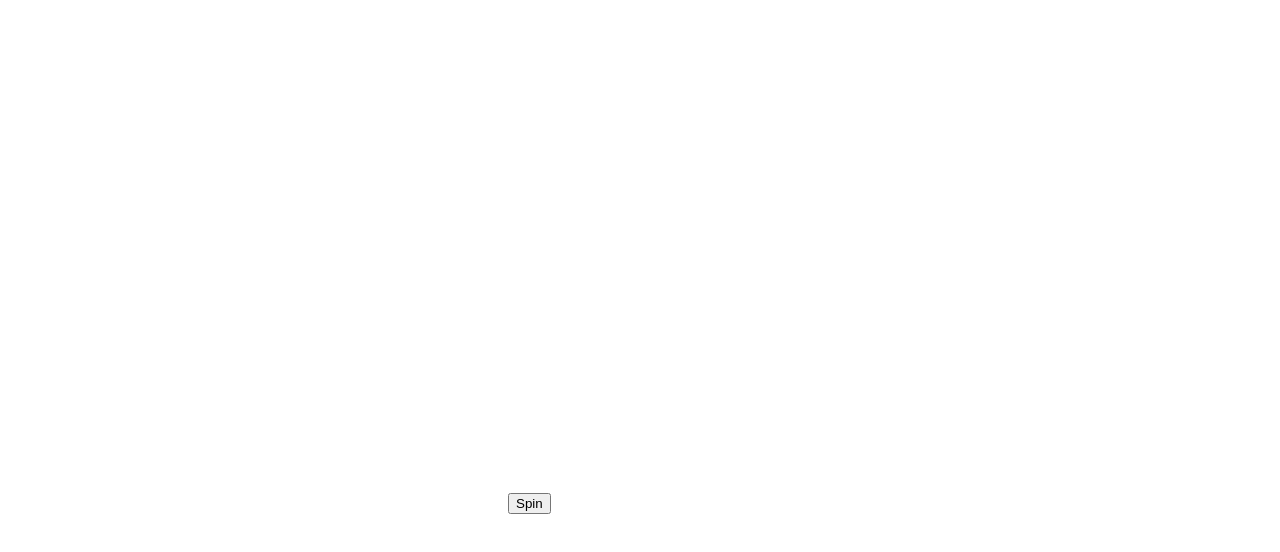
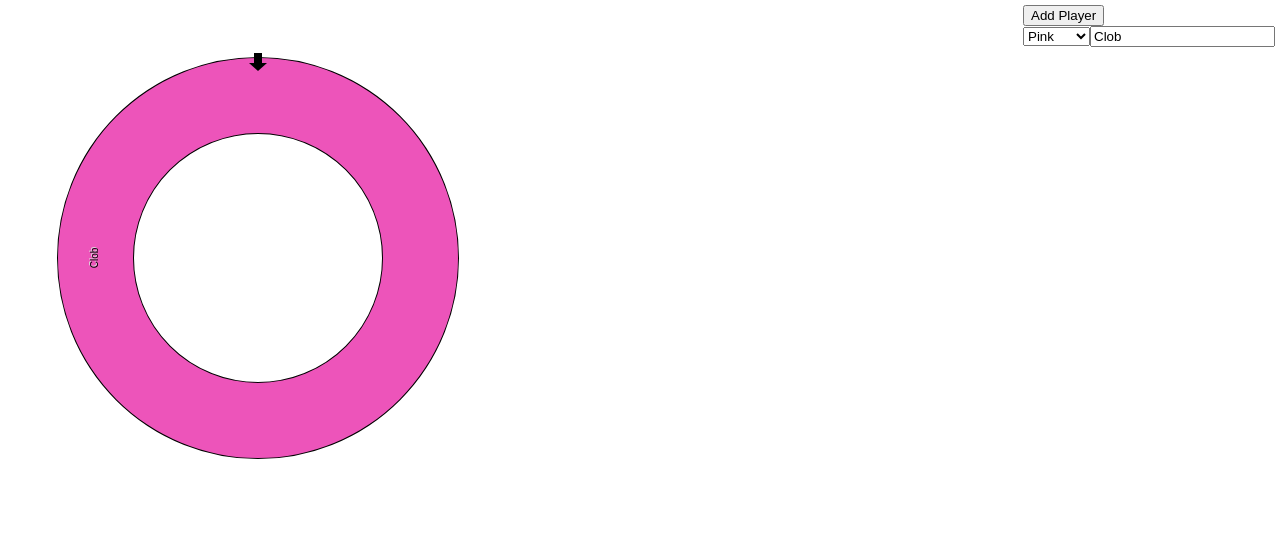
Before and after one commit to Colbydude/among-us-roulette, a Vue app: page / in a window 1280 px wide. Shown: the top 552 px of the page. Built offline with nearby package versions, Linux system fonts and the light colour scheme.

Commit message:
Working prototype.

```diff
--- a/babel.config.js
+++ b/babel.config.js
@@ -1,5 +1,5 @@
 module.exports = {
-  presets: [
-    '@vue/cli-plugin-babel/preset'
-  ]
+    presets: [
+        '@vue/cli-plugin-babel/preset'
+    ]
 }
--- a/package.json
+++ b/package.json
@@ -1,5 +1,5 @@
 {
-  "name": "among-us-wheel",
+    "name": "@colbydude/among-us-roulette",
     "version": "0.1.0",
     "private": true,
     "scripts": {
--- a/src/App.vue
+++ b/src/App.vue
@@ -1,25 +1,62 @@
 <template>
     <div id="app">
-        <Wheel />
+        <wheel :players="players" />
+        <div class="player-list">
+            <button @click="addPlayer()">Add Player</button>
+            <player-input
+                v-for="(player, index) in players"
+                :key="index"
+                :player="player"
+            />
+        </div>
     </div>
 </template>
 
 <script>
 import Colors from './data/Colors';
-// import PlayerInput from './components/PlayerInput.vue';
+import PlayerInput from './components/PlayerInput.vue';
 import Wheel from './components/Wheel.vue';
 
 export default {
     name: 'App',
 
     components: {
-        // PlayerInput,
+        PlayerInput,
         Wheel
     },
 
     data: () => ({
-        availableColors: Colors,
-        players: []
-    })
+        colors: Colors,
+        players: [
+            { playerName: 'Clob', colorHex: Colors.find(color => color.colorName === 'Pink').colorHex },
+        ]
+    }),
+
+    methods: {
+        addPlayer() {
+            if (this.players.length >= 10) {
+                return;
+            }
+
+            this.players.push({
+                colorHex: Colors[0].colorHex,
+                playerName: '',
+                key: this.randomString()
+            });
+        },
+
+        randomString() {
+            return Math.random().toString(36).substring(7);
+        }
+    }
 }
 </script>
+
+<style scoped>
+.player-list {
+    padding: 5px;
+    position: absolute;
+    right: 0;
+    top: 0;
+}
+</style>
--- a/src/components/PlayerInput.vue
+++ b/src/components/PlayerInput.vue
@@ -1,24 +1,33 @@
 <template>
     <div class="player-input">
+        <select v-model="player.colorHex">
+            <option
+                v-for="color in colors"
+                :key="color.colorName"
+                :value="color.colorHex"
+            >
+                {{ color.colorName }}
+            </option>
+        </select>
+        <input v-model="player.playerName" type="text" placeholder="Player Name">
     </div>
 </template>
 
 <script>
+import Colors from '../data/Colors';
+
 export default {
     name: 'PlayerInput',
 
     props: {
-        color: {
+        player: {
             type: Object,
-            default: () => ({
-                colorName: 'White',
-                colorHex: '#ffffff'
-            })
-        },
-        playerName: {
-            type: String,
-            default: ''
+            required: true
         }
-    }
+    },
+
+    data: () => ({
+        colors: Colors
+    })
 }
 </script>
--- a/src/components/Wheel.vue
+++ b/src/components/Wheel.vue
@@ -1,7 +1,6 @@
 <template>
     <div class="wheel container">
-        <canvas id="canvas" width="500" height="500"></canvas>
-        <button>Spin</button>
+        <canvas @click="spinWheel()" id="canvas" width="500" height="500"></canvas>
     </div>
 </template>
 
@@ -14,10 +13,149 @@ export default {
             type: Array,
             default: () => []
         }
+    },
+
+    data: () => ({
+        spinAngleStart: 10,
+        spinTime: 0,
+        spinTimeTotal: 0,
+        spinTimeout: null,
+        startAngle: 0,
+        wheelCtx: ''
+    }),
+
+    computed: {
+        arc() {
+            return Math.PI / (this.players.length / 2);
+        }
+    },
+
+    watch: {
+        players: {
+            deep: true,
+
+            handler() {
+                this.drawRouletteWheel();
+            }
+        }
+    },
+
+    mounted() {
+        this.drawRouletteWheel();
+    },
+
+    methods: {
+        drawRouletteWheel() {
+            // Thank you: https://codepen.io/barney-parker/pen/OPyYqy
+            const canvas = document.getElementById("canvas");
+
+            if (canvas.getContext) {
+                let outsideRadius = 200;
+                let textRadius = 160;
+                let insideRadius = 125;
+
+                this.wheelCtx = canvas.getContext('2d');
+                this.wheelCtx.clearRect(0, 0, 500, 500);
+
+                this.wheelCtx.strokeStyle = 'black';
+                this.wheelCtx.lineWidth = 2;
+
+                for (let i = 0; i < this.players.length; i++) {
+                    let angle = this.startAngle + i * this.arc;
+                    this.wheelCtx.fillStyle = this.players[i].colorHex;
+
+                    this.wheelCtx.beginPath();
+                    this.wheelCtx.arc(250, 250, outsideRadius, angle, angle + this.arc, false);
+                    this.wheelCtx.arc(250, 250, insideRadius, angle + this.arc, angle, true);
+                    this.wheelCtx.stroke();
+                    this.wheelCtx.fill();
+
+                    this.wheelCtx.save();
+                    this.wheelCtx.shadowOffsetX = -1;
+                    this.wheelCtx.shadowOffsetY = -1;
+                    this.wheelCtx.shadowBlur    = 0;
+                    this.wheelCtx.shadowColor   = "rgb(220,220,220)";
+                    this.wheelCtx.fillStyle = "black";
+                    this.wheelCtx.translate(
+                        250 + Math.cos(angle + this.arc / 2) * textRadius,
+                        250 + Math.sin(angle + this.arc / 2) * textRadius
+                    );
+                    this.wheelCtx.rotate(angle + this.arc / 2 + Math.PI / 2);
+
+                    let text = this.players[i].playerName;
+                    this.wheelCtx.fillText(text, -this.wheelCtx.measureText(text).width / 2, 0);
+                    this.wheelCtx.restore();
+                }
+
+                // Arrow.
+                this.wheelCtx.fillStyle = "black";
+                this.wheelCtx.beginPath();
+                this.wheelCtx.moveTo(250 - 4, 250 - (outsideRadius + 5));
+                this.wheelCtx.lineTo(250 + 4, 250 - (outsideRadius + 5));
+                this.wheelCtx.lineTo(250 + 4, 250 - (outsideRadius - 5));
+                this.wheelCtx.lineTo(250 + 9, 250 - (outsideRadius - 5));
+                this.wheelCtx.lineTo(250 + 0, 250 - (outsideRadius - 13));
+                this.wheelCtx.lineTo(250 - 9, 250 - (outsideRadius - 5));
+                this.wheelCtx.lineTo(250 - 4, 250 - (outsideRadius - 5));
+                this.wheelCtx.lineTo(250 - 4, 250 - (outsideRadius + 5));
+                this.wheelCtx.fill();
+            }
+        },
+
+        easeOut(t, b, c, d) {
+            let ts = (t /= d) * t;
+            let tc = ts * t;
+
+            return b + c * (tc + -3 * ts + 3 * t);
+        },
+
+        rotateWheel() {
+            this.spinTime += 30;
+
+            if (this.spinTime >= this.spinTimeTotal) {
+                this.stopRotateWheel();
+
+                return;
+            }
+
+            let spinAngle = this.spinAngleStart - this.easeOut(this.spinTime, 0, this.spinAngleStart, this.spinTimeTotal);
+            this.startAngle += (spinAngle * Math.PI / 180);
+            this.drawRouletteWheel();
+
+            this.spinTimeout = setTimeout(() => {
+                this.rotateWheel();
+            }, 30);
+        },
+
+        spinWheel() {
+            this.spinAngleStart = Math.random() * 10 + 10;
+            this.spinTime = 0;
+            this.spinTimeTotal = Math.random() * 3 + 4 * 1000;
+            this.rotateWheel();
+        },
+
+        stopRotateWheel() {
+            clearTimeout(this.spinTimeout);
+
+            let degrees = this.startAngle * 180 / Math.PI + 90;
+            let arcd = this.arc * 180 / Math.PI;
+            let index = Math.floor((360 - degrees % 360) / arcd);
+
+            this.wheelCtx.save();
+            this.wheelCtx.font = 'bold 30px Helvetica, Arial';
+
+            let text = this.players[index].playerName;
+            console.log(index, text, this.players);
+
+            this.wheelCtx.fillText(text, 250 - this.wheelCtx.measureText(text).width / 2, 250 + 10);
+            this.wheelCtx.restore();
+        }
     }
 }
 </script>
 
 <style scoped>
-
+canvas {
+    cursor: pointer;
+}
 </style>
```
Lines whose indentation alone changed are shown as unchanged.
